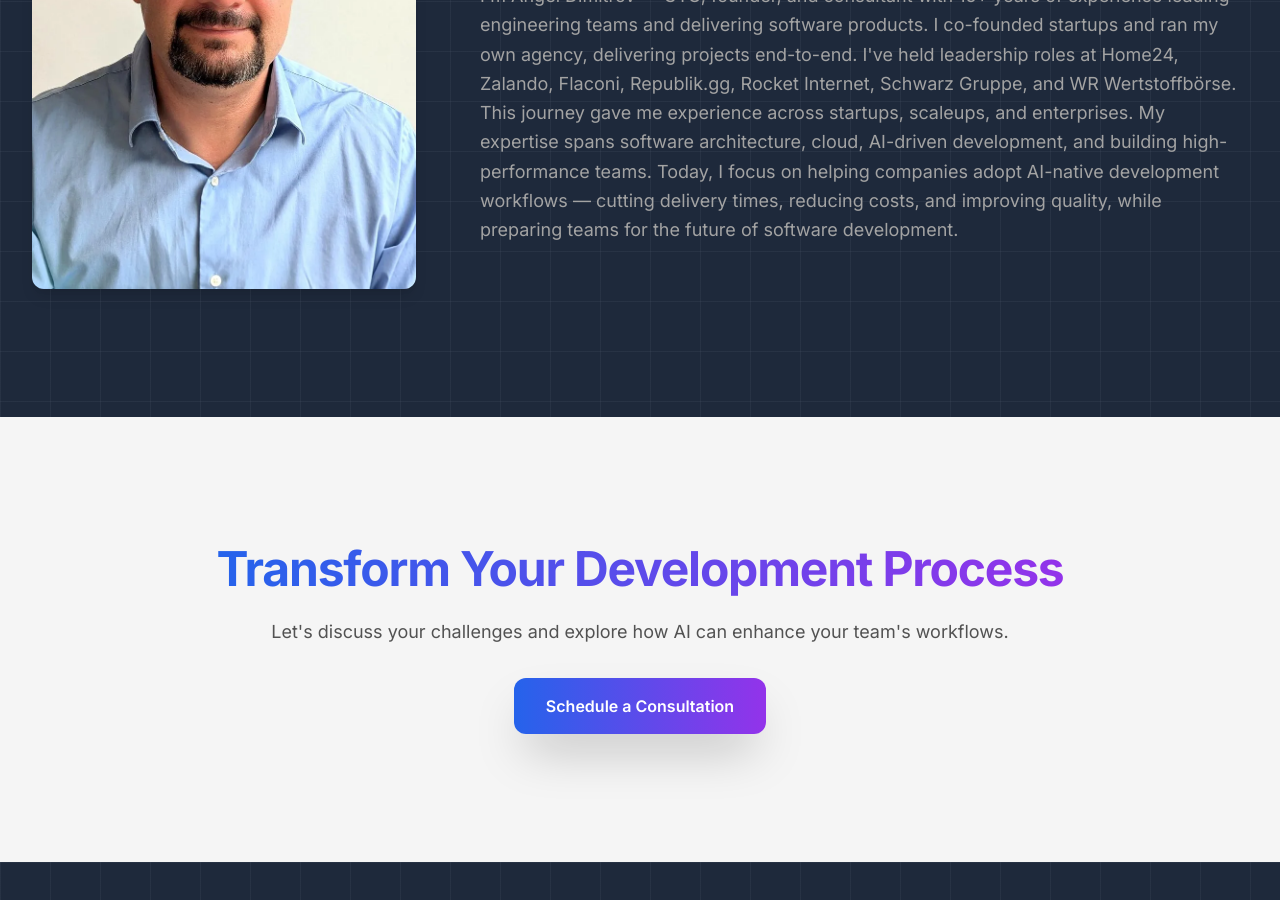
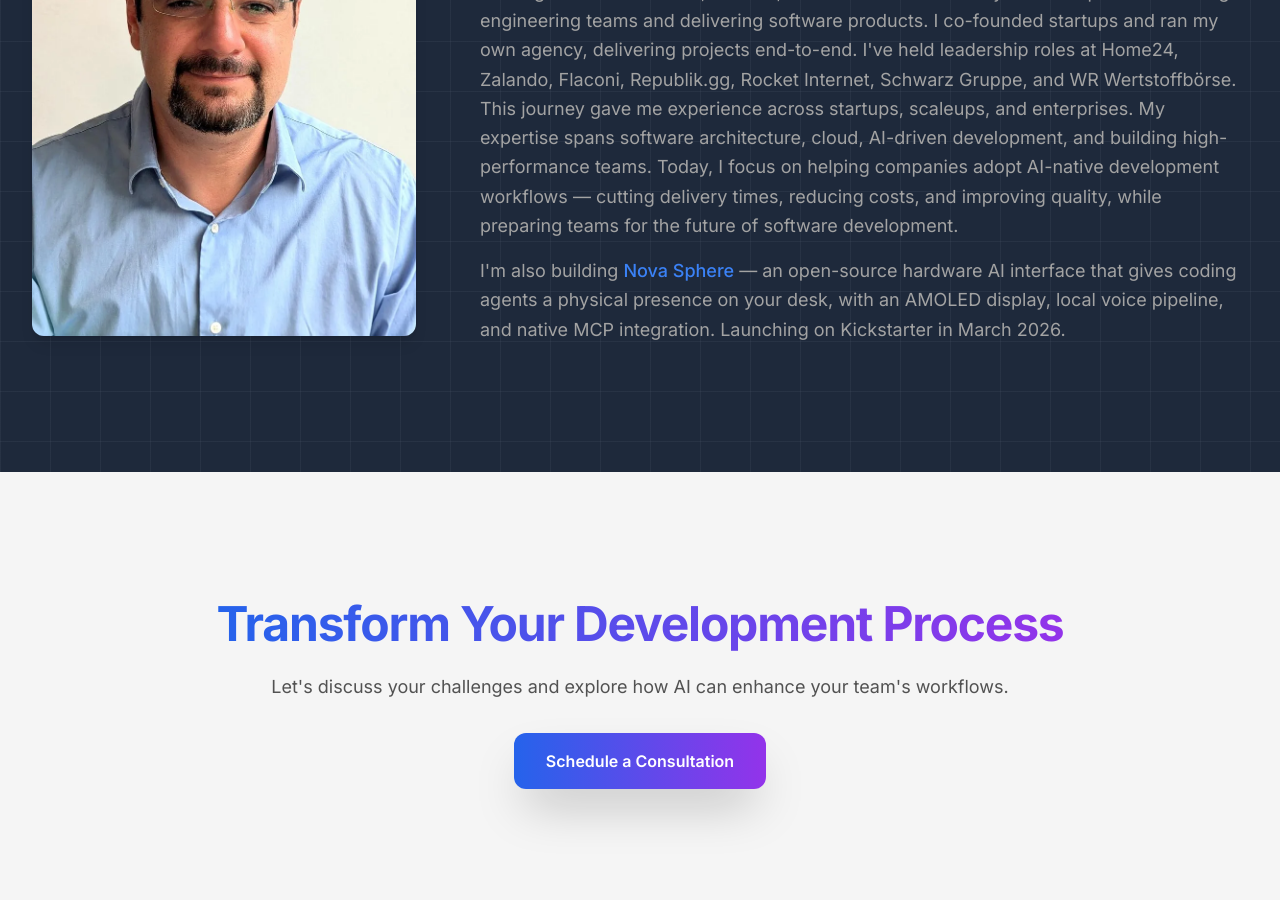
Before and after one commit to angeldimitrov/angeldimitrov.github.io, a Jekyll site: the page built from index.html, in a window 1280 px wide and 900 px high, scrolled down 9537 px. Built offline with Jekyll 4.4.1, drawn with Linux system fonts in a browser that asks for light colours; some of the changed text lies outside the part shown.

Commit message:
feat: Link Nova Sphere from 4 locations across the site (#40)
Add cross-links to the Nova Sphere Kickstarter page ahead of the
March 2026 launch:

- Announcement banner at top of all pages (dismissible)
- Header navigation link (desktop + mobile)
- About section bio paragraph on homepage
- Workshop MCP Connections feature card

Co-authored-by: Claude Opus 4.6 <noreply@anthropic.com>

```diff
--- /dev/null
+++ b/_includes/announcement-banner.html
@@ -0,0 +1,10 @@
+<!-- Announcement Banner - Nova Sphere Kickstarter Launch -->
+<div id="announcement-banner" class="relative bg-gradient-to-r from-purple-600 via-blue-600 to-purple-600 text-white text-center py-2.5 px-4 text-sm font-medium z-[60]">
+  <a href="{{ '/nova-sphere/' | relative_url }}" class="hover:underline">
+    Nova Sphere — Open-source AI interface launching on Kickstarter, March 2026. Give your AI agent a face.
+    <span class="inline-block ml-1 font-semibold">Learn more &rarr;</span>
+  </a>
+  <button onclick="document.getElementById('announcement-banner').remove()" class="absolute right-3 top-1/2 -translate-y-1/2 text-white/70 hover:text-white transition-colors" aria-label="Dismiss announcement">
+    <svg class="w-4 h-4" fill="none" stroke="currentColor" viewBox="0 0 24 24"><path stroke-linecap="round" stroke-linejoin="round" stroke-width="2" d="M6 18L18 6M6 6l12 12"/></svg>
+  </button>
+</div>
--- a/_includes/header.html
+++ b/_includes/header.html
@@ -11,6 +11,7 @@
             <a href="{{ '/workshop/' | relative_url }}" class="text-md lg:text-base font-medium hover:text-primary transition-colors">Workshop</a>
             <a href="{{ '/roi-calculator/' | relative_url }}" class="text-md lg:text-base font-medium hover:text-primary transition-colors">ROI Calculator</a>
             <a href="{{ '/tutorials/' | relative_url }}" class="text-md lg:text-base font-medium hover:text-primary transition-colors">Tutorials</a>
+            <a href="{{ '/nova-sphere/' | relative_url }}" class="text-md lg:text-base font-medium hover:text-primary transition-colors">Nova Sphere</a>
             <a href="#about" class="text-md lg:text-base font-medium hover:text-primary transition-colors">About</a>
           {% else %}
             <a href="/#benefits" class="text-md lg:text-base font-medium hover:text-primary transition-colors">Benefits</a>
@@ -18,6 +19,7 @@
             <a href="{{ '/workshop/' | relative_url }}" class="text-md lg:text-base font-medium hover:text-primary transition-colors">Workshop</a>
             <a href="{{ '/roi-calculator/' | relative_url }}" class="text-md lg:text-base font-medium hover:text-primary transition-colors">ROI Calculator</a>
             <a href="{{ '/tutorials/' | relative_url }}" class="text-md lg:text-base font-medium hover:text-primary transition-colors">Tutorials</a>
+            <a href="{{ '/nova-sphere/' | relative_url }}" class="text-md lg:text-base font-medium hover:text-primary transition-colors">Nova Sphere</a>
             <a href="/#about" class="text-md lg:text-base font-medium hover:text-primary transition-colors">About</a>
           {% endif %}
         </div>
@@ -31,11 +33,13 @@
             <a href="{{ '/workshop/' | relative_url }}" class="text-sm font-semibold text-primary hover:text-secondary transition-colors whitespace-nowrap bg-primary/8 px-3 py-2 rounded-lg">Workshop</a>
             <a href="{{ '/roi-calculator/' | relative_url }}" class="text-sm font-medium hover:text-primary transition-colors whitespace-nowrap">ROI</a>
             <a href="{{ '/tutorials/' | relative_url }}" class="text-sm font-medium hover:text-primary transition-colors whitespace-nowrap">Tutorials</a>
+            <a href="{{ '/nova-sphere/' | relative_url }}" class="text-sm font-medium hover:text-primary transition-colors whitespace-nowrap">Nova Sphere</a>
           {% else %}
             <a href="/#services" class="text-sm font-medium hover:text-primary transition-colors whitespace-nowrap">Services</a>
             <a href="{{ '/workshop/' | relative_url }}" class="text-sm font-semibold text-primary hover:text-secondary transition-colors whitespace-nowrap bg-primary/8 px-3 py-2 rounded-lg">Workshop</a>
             <a href="{{ '/roi-calculator/' | relative_url }}" class="text-sm font-medium hover:text-primary transition-colors whitespace-nowrap">ROI</a>
             <a href="{{ '/tutorials/' | relative_url }}" class="text-sm font-medium hover:text-primary transition-colors whitespace-nowrap">Tutorials</a>
+            <a href="{{ '/nova-sphere/' | relative_url }}" class="text-sm font-medium hover:text-primary transition-colors whitespace-nowrap">Nova Sphere</a>
           {% endif %}
         </div>
       </div>
--- a/_layouts/default.html
+++ b/_layouts/default.html
@@ -3,6 +3,7 @@
 {% include head.html %}
 <body>
 
+{% include announcement-banner.html %}
 {% include header.html %}
 
 {{ content }}
--- a/index.html
+++ b/index.html
@@ -1160,6 +1160,9 @@ structured_data: |
           cutting delivery times, reducing costs, and improving quality, while
           preparing teams for the future of software development.
         </p>
+        <p class="mt-4 md:text-md text-gray-300">
+          I'm also building <a href="{{ '/nova-sphere/' | relative_url }}" class="text-primary hover:text-blue-400 transition-colors font-medium">Nova Sphere</a> — an open-source hardware AI interface that gives coding agents a physical presence on your desk, with an AMOLED display, local voice pipeline, and native MCP integration. Launching on Kickstarter in March 2026.
+        </p>
       </div>
     </div>
   </div>
--- a/workshop.html
+++ b/workshop.html
@@ -634,7 +634,7 @@ page_styles: |
           </div>
           <h3 class="text-xl font-bold md:text-2xl text-gray-900 mb-4">MCP Connections</h3>
         </div>
-        <p class="text-gray-600 leading-relaxed text-left mb-4">Connect to databases, APIs, and monitoring systems. Query data and execute commands directly.</p>
+        <p class="text-gray-600 leading-relaxed text-left mb-4">Connect to databases, APIs, and monitoring systems. Query data and execute commands directly — like <a href="{{ '/nova-sphere/' | relative_url }}" class="text-primary hover:text-secondary transition-colors font-medium">Nova Sphere's</a> 20+ tool MCP server for hardware control.</p>
         <code class="text-sm bg-gray-100 px-2 py-1 rounded">/connect-database prod</code>
       </div>
 
```
Also changed, not shown: dist/styles.css.
